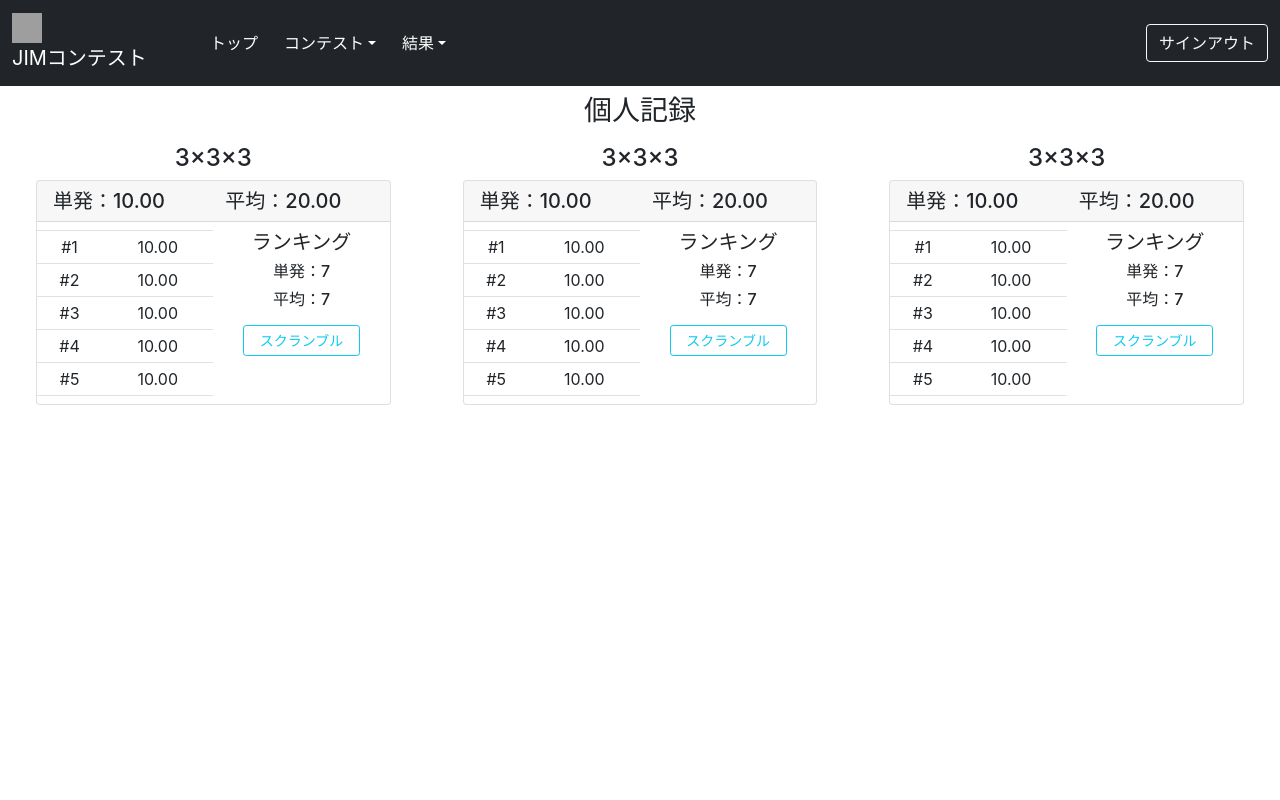
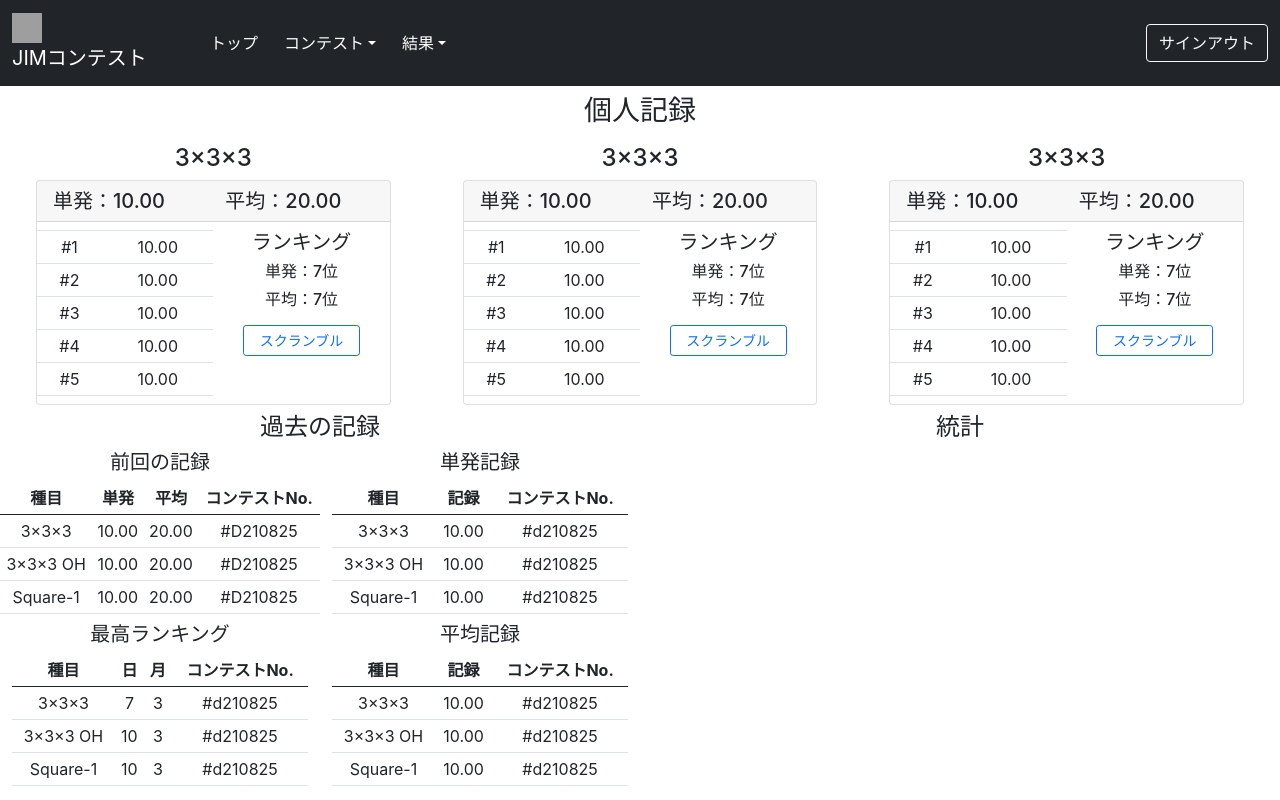
Before and after one commit to ky12228121/JIMContest, a React (Create React App) app: page /result/personal in a window 1280 px wide. Built offline with nearby package versions, Linux system fonts and the light colour scheme; no server answers; grey boxes are pictures that could not be loaded; what aws-amplify would draw is missing.

Commit message:
過去の記録テーブル作成

```diff
--- a/public/index.html
+++ b/public/index.html
@@ -1,5 +1,5 @@
 <!DOCTYPE html>
-<html lang="en">
+<html lang="ja">
   <head>
     <meta charset="utf-8" />
     <link rel="icon" href="%PUBLIC_URL%/favicon.ico" />
--- /dev/null
+++ b/src/Components/LastRecordTable.tsx
@@ -0,0 +1,37 @@
+import { CUBE3, OH, SQ1 } from '../util/constant';
+
+const LastRecordTable = () => {
+  return (
+    <table className="table table-sm text-center m-0">
+      <thead>
+        <tr>
+          <th>種目</th>
+          <th>単発</th>
+          <th>平均</th>
+          <th>コンテストNo.</th>
+        </tr>
+      </thead>
+      <tbody>
+        <tr>
+          <td>{CUBE3}</td>
+          <td>10.00</td>
+          <td>20.00</td>
+          <td>#D210825</td>
+        </tr>
+        <tr>
+          <td>{OH}</td>
+          <td>10.00</td>
+          <td>20.00</td>
+          <td>#D210825</td>
+        </tr>
+        <tr>
+          <td>{SQ1}</td>
+          <td>10.00</td>
+          <td>20.00</td>
+          <td>#D210825</td>
+        </tr>
+      </tbody>
+    </table>
+  );
+};
+export default LastRecordTable;
--- /dev/null
+++ b/src/Components/PastRankingTable.tsx
@@ -0,0 +1,39 @@
+import { CUBE3, OH, SQ1 } from '../util/constant';
+
+const PastRankingTable = () => {
+  return (
+    <div className="container">
+      <table className="table table-sm text-center m-0">
+        <thead>
+          <tr>
+            <th rowSpan={2}>種目</th>
+            <th>日</th>
+            <th>月</th>
+            <th rowSpan={2}>コンテストNo.</th>
+          </tr>
+        </thead>
+        <tbody>
+          <tr>
+            <td>{CUBE3}</td>
+            <td>7</td>
+            <td>3</td>
+            <td>#d210825</td>
+          </tr>
+          <tr>
+            <td>{OH}</td>
+            <td>10</td>
+            <td>3</td>
+            <td>#d210825</td>
+          </tr>
+          <tr>
+            <td>{SQ1}</td>
+            <td>10</td>
+            <td>3</td>
+            <td>#d210825</td>
+          </tr>
+        </tbody>
+      </table>
+    </div>
+  );
+};
+export default PastRankingTable;
--- /dev/null
+++ b/src/Components/PastRecordTable.tsx
@@ -0,0 +1,35 @@
+import { CUBE3, OH, SQ1 } from '../util/constant';
+
+const PastRecordTable = () => {
+  return (
+    <div className="container">
+      <table className="table table-sm text-center m-0">
+        <thead>
+          <tr>
+            <th>種目</th>
+            <th>記録</th>
+            <th>コンテストNo.</th>
+          </tr>
+        </thead>
+        <tbody>
+          <tr>
+            <td>{CUBE3}</td>
+            <td>10.00</td>
+            <td>#d210825</td>
+          </tr>
+          <tr>
+            <td>{OH}</td>
+            <td>10.00</td>
+            <td>#d210825</td>
+          </tr>
+          <tr>
+            <td>{SQ1}</td>
+            <td>10.00</td>
+            <td>#d210825</td>
+          </tr>
+        </tbody>
+      </table>
+    </div>
+  );
+};
+export default PastRecordTable;
--- a/src/Components/TodayResultCard.tsx
+++ b/src/Components/TodayResultCard.tsx
@@ -50,13 +50,13 @@ const TodayResultCard = () => {
                 <div className="h5 text-center">ランキング</div>
               </div>
               <div className="row">
-                <div className="h6 text-center">単発：7</div>
+                <div className="h6 text-center">単発：7位</div>
               </div>
               <div className="row">
-                <div className="h6 text-center">平均：7</div>
+                <div className="h6 text-center">平均：7位</div>
               </div>
               <div className="row justify-content-center my-2">
-                <button className="col-7 btn btn-sm btn-outline-info">
+                <button className="col-7 btn btn-sm btn-outline-primary">
                   スクランブル
                 </button>
               </div>
--- a/src/Pages/PersonalResult.tsx
+++ b/src/Pages/PersonalResult.tsx
@@ -1,3 +1,6 @@
+import LastRecordTable from '../Components/LastRecordTable';
+import PastRankingTable from '../Components/PastRankingTable';
+import PastRecordTable from '../Components/PastRecordTable';
 import ResultTable from '../Components/ResultTable';
 import TodayResultCard from '../Components/TodayResultCard';
 
@@ -19,6 +22,36 @@ const PersonalResult = () => {
             <TodayResultCard />
           </div>
         </div>
+        <div className="row mt-2">
+          <div className="col-6 text-center">
+            <div className="row">
+              <h4>過去の記録</h4>
+            </div>
+            <div className="row">
+              <div className="col-6">
+                <div className="row ">
+                  <h5>前回の記録</h5>
+                  <LastRecordTable />
+                </div>
+                <div className="row mt-2">
+                  <h5>最高ランキング</h5>
+                  <PastRankingTable />
+                </div>
+              </div>
+              <div className="col-6">
+                <div className="row">
+                  <h5>単発記録</h5>
+                  <PastRecordTable />
+                </div>
+                <div className="row mt-2">
+                  <h5>平均記録</h5>
+                  <PastRecordTable />
+                </div>
+              </div>
+            </div>
+          </div>
+          <div className="col-6 h4 text-center">統計</div>
+        </div>
       </div>
     </>
   );
```
